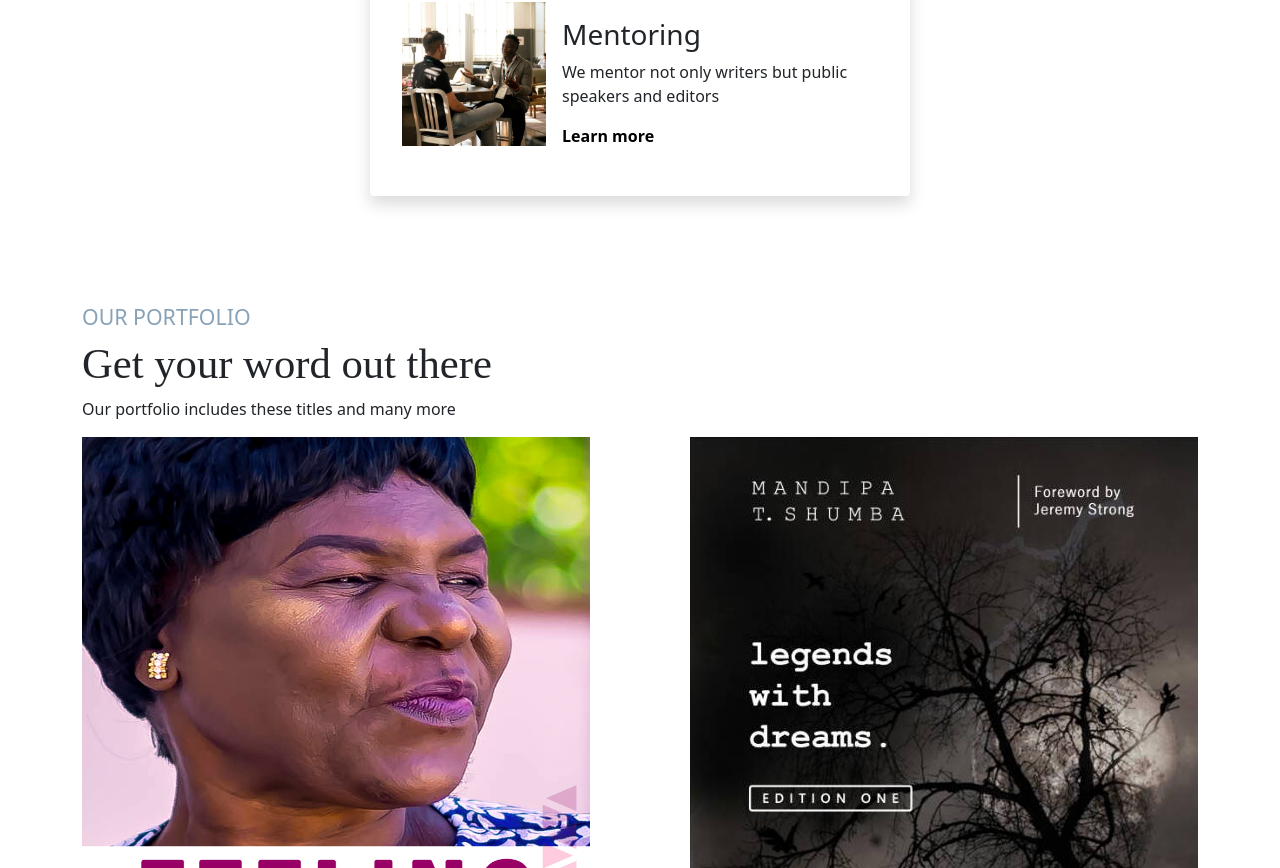
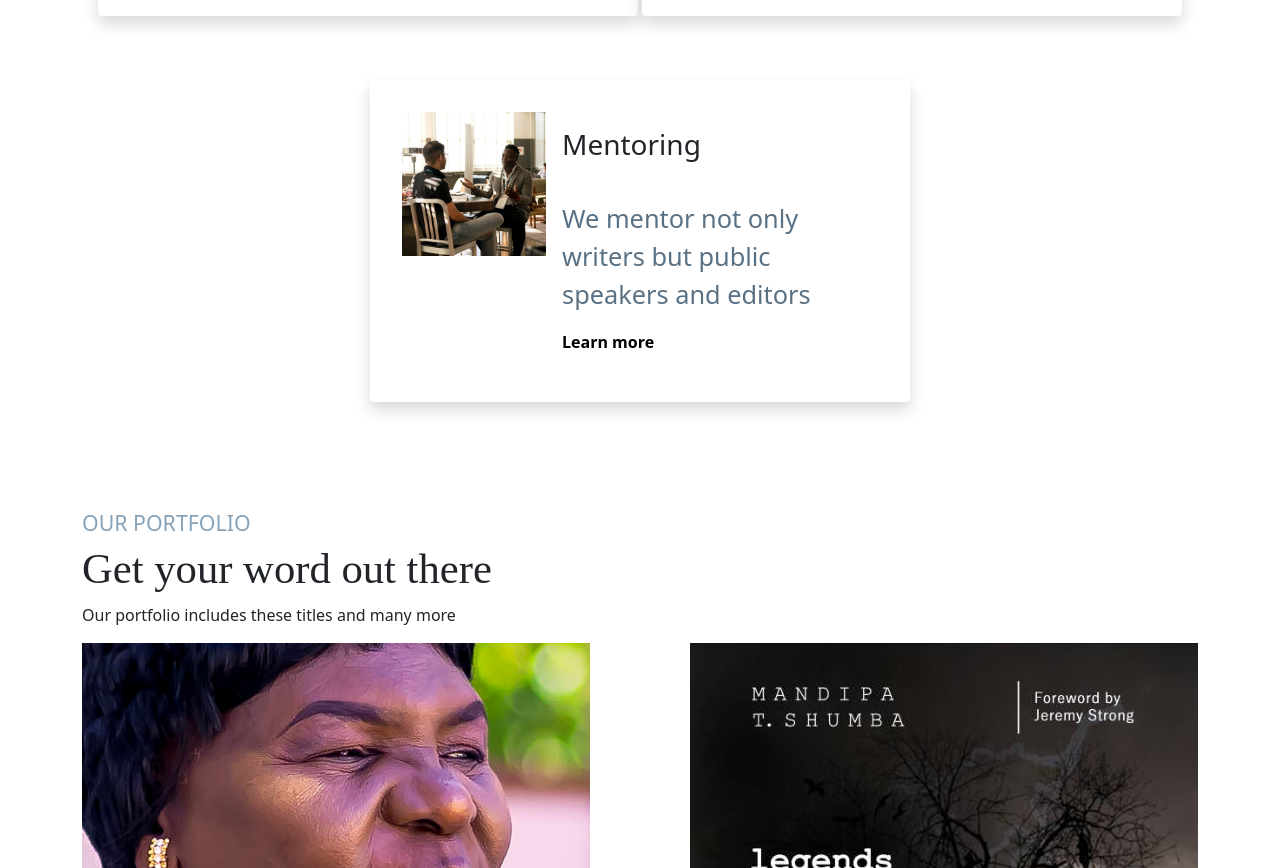
Before and after one commit to TehillahK/Mand-inspiration-web, a React (Create React App) app: page / in a window 1280 px wide. Shown: the part 1272-2140 px from the top of the page. Built offline with nearby package versions, Linux system fonts and the light colour scheme.

Commit message:
added page stuff

```diff
--- a/src/logic/AccessServices.js
+++ b/src/logic/AccessServices.js
@@ -15,7 +15,7 @@ const Services=[
         imageUrl: EditingImage,
         menuImg:EditingServiceImage,
         name:'Editing',
-        description:`Copy editing,developmental editing,proof reading, manuscript critique`
+        description:`Copy editing , developmental editing , proof reading , manuscript critique`
     },
     {
         id:3,
--- a/src/presentation/components/BookList.js
+++ b/src/presentation/components/BookList.js
@@ -14,7 +14,7 @@ function BookCard(props) {
         <div className={"d-flex justify-content-between shadow-lg p-3 mb-5 bg-body rounded "} style={{marginBottom:"1rem"}}>
             <div className={" d-flex flex-column justify-content-center px-2"} style={{width:"512px"}}>
                 <h2>{book.name}</h2>
-                <p className="text fs-6">{book.description}</p>
+                <p className="card-text text-break  fs-6" >{book.description}</p>
                 <div className={"d-grid gap-2 d-md-flex "}>
                     <button
                         type="button"
@@ -38,7 +38,7 @@ function BookCard(props) {
                     </button>
                 </div>
             </div>
-            <img className="order-md-1" src={cover} alt={""} style={{width:"12.5rem",height:"18.5rem"}} />
+            <img className="order-md-1" src={cover} alt={""} style={{width:"12rem",height:"18rem"}} />
         </div>
     );
 }
--- a/src/presentation/components/Portfolio.js
+++ b/src/presentation/components/Portfolio.js
@@ -11,7 +11,7 @@ function Content() {
             <div className={"d-md-flex  mb-3 justify-content-between "}>
                 <img
                     className="img-fluid"
-                    style={{ height: "671px", width: "508px" }}
+                    style={{ height: "671px", width: "508px",objectFit:"cover" }}
                     src={Book1}
                     alt={"20 at 60 by Mandipa Shumba book cover"}
                 />
--- a/src/presentation/components/ServicesBanner.js
+++ b/src/presentation/components/ServicesBanner.js
@@ -6,19 +6,19 @@ function Card(props) {
     const service = props.service;
     return (
         <div className={"d-flex flex-row justify-content-between shadow mb-5 bg-body rounded"}>
-            <div className={"d-flex flex-column justify-content-center  p-3 "} style={{width:"13rem"}}>
+            <div className={"d-flex flex-column justify-content-center  p-3 "} style={{width:"21rem"}}>
                 <h3>{service.name}</h3>
-                <p className="text fs-6">{service.description}</p>
-                <div className="d-grid gap-2 d-md-flex " >
-                    <Link className={"btn btn-primary"} to={"/"}>
+                <p className="card-text text-break  fs-6">{service.description}</p>
+                <div className="d-grid gap-2 d-md-flex" >
+                    <Link className={"text-center btn btn-primary text-center"}  to={"/"}>
                         Publishing
                     </Link>
-                    <Link className={"ms-1 btn btn-outline-primary"} to={"/"}>
+                    <Link className={"btn btn-outline-primary text-center"}  to={"/"}>
                         Book consultation
                     </Link>
                 </div>
             </div>
-            <img className="service-card-img img-fluid" src={service.menuImg} alt={""} style={{width:"10rem",height:"25rem",objectFit:"cover"}} />
+            <img className="service-card-img img-fluid" src={service.menuImg} alt={""} style={{width:"9rem",height:"25rem",objectFit:"cover"}} />
         </div>
     );
 }
--- a/src/presentation/scss/_cards.scss
+++ b/src/presentation/scss/_cards.scss
@@ -17,6 +17,11 @@ $gap:3rem;
   font-size: small;
 }
 
-.service-card-img{
+.card-text{
+  width:100%;
+  font-weight: 400;
+  font-size: 19pt;
+  color: #5A7184;
+  margin-top: 30px;
 
 }
--- a/src/presentation/scss/_typography.scss
+++ b/src/presentation/scss/_typography.scss
@@ -24,8 +24,7 @@
   color: #5A7184;
   margin-top: 30px;
   margin-bottom: 60px;
-  text-align: justify;
-  text-justify: inter-word;
+
 }
 .text-center{
   text-align: center;
```
Also changed, not shown: src/presentation/dist/css/main.css, 1 other file (tests, documents, lock files or other folders).
